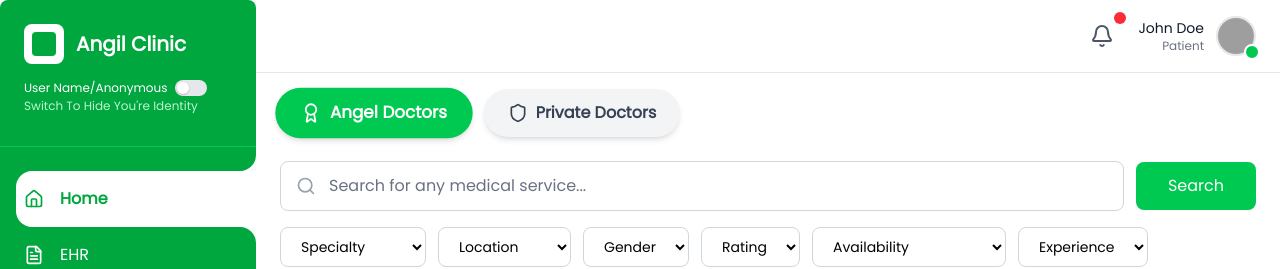
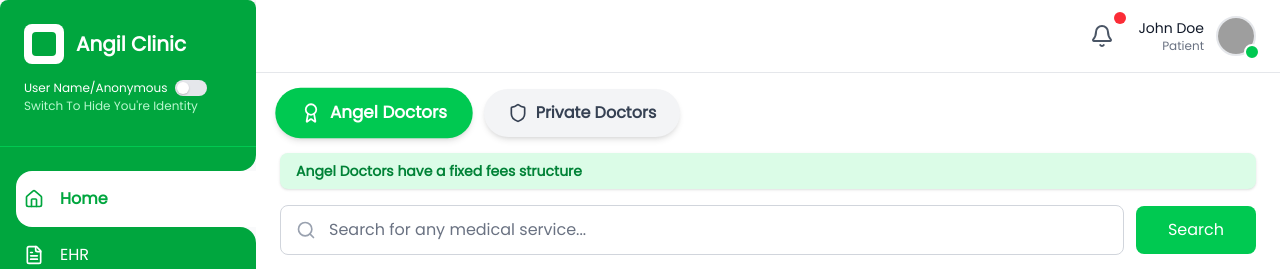
Before and after one commit to waleed-tts-github/health-local, a React (Vite) app: page /patient/home in a window 1280 px wide. Shown: the top 269 px of the page. Built offline with nearby package versions, Linux system fonts and the light colour scheme; grey boxes are pictures that could not be loaded.

Commit message:
doctor highlight text fixed

```diff
--- a/src/pages/patient/Home.jsx
+++ b/src/pages/patient/Home.jsx
@@ -151,7 +151,7 @@ const Home = () => {
         <div className="max-w-7xl mx-auto px-4 lg:px-6">
           <div className="py-4">
             {/* Tabs */}
-            <div className="flex space-x-4 mb-6">
+            <div className="flex space-x-4 mb-4">
               {['Angel Doctors', 'Private Doctors'].map((tab) => (
                 <button
                   key={tab}
@@ -167,6 +167,15 @@ const Home = () => {
                   {tab}
                 </button>
               ))}
+            </div>
+
+            {/* Fee Information */}
+            <div className="mb-4">
+              <p className="text-green-700 text-sm font-bold bg-green-100 px-4 py-2 rounded-lg shadow-sm">
+                {activeTab === 'Angel Doctors'
+                  ? 'Angel Doctors have a fixed fees structure'
+                  : 'Private Doctors have their own fees'}
+              </p>
             </div>
 
             {/* Search Bar */}
```
